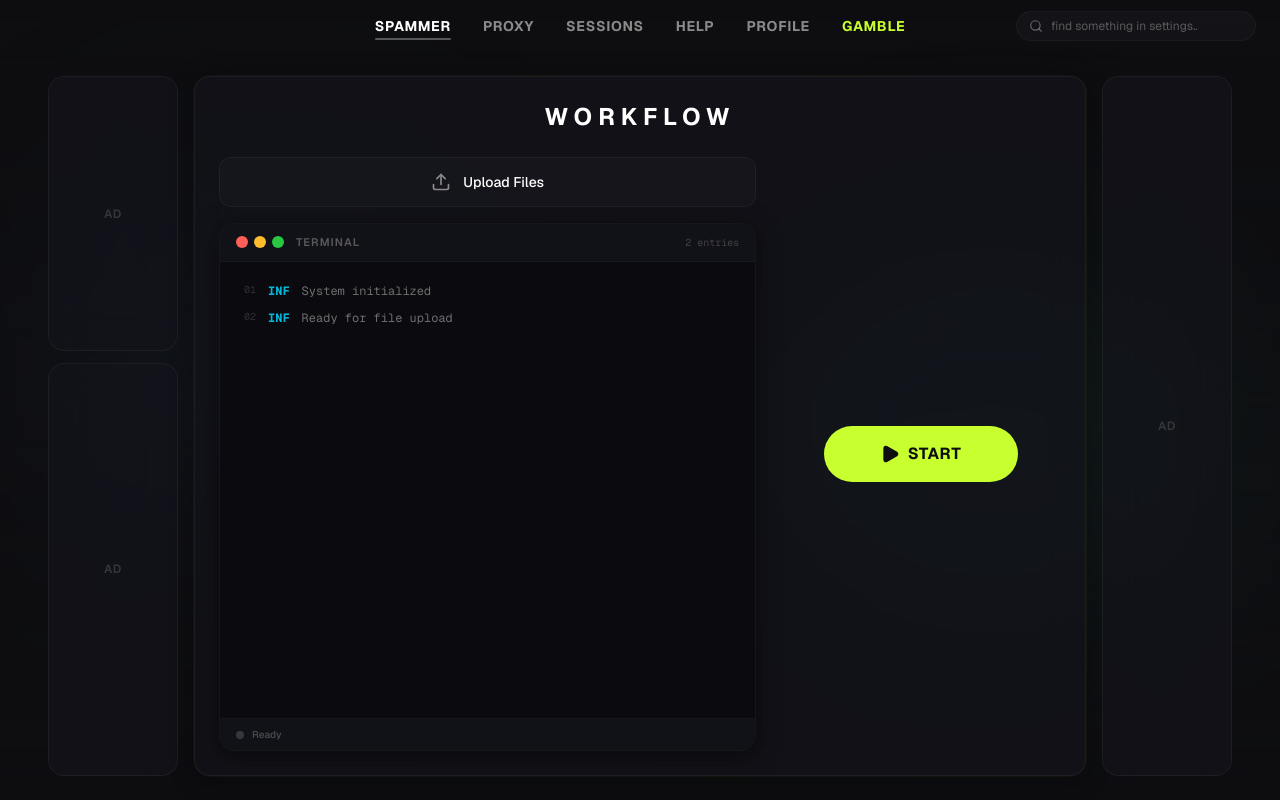
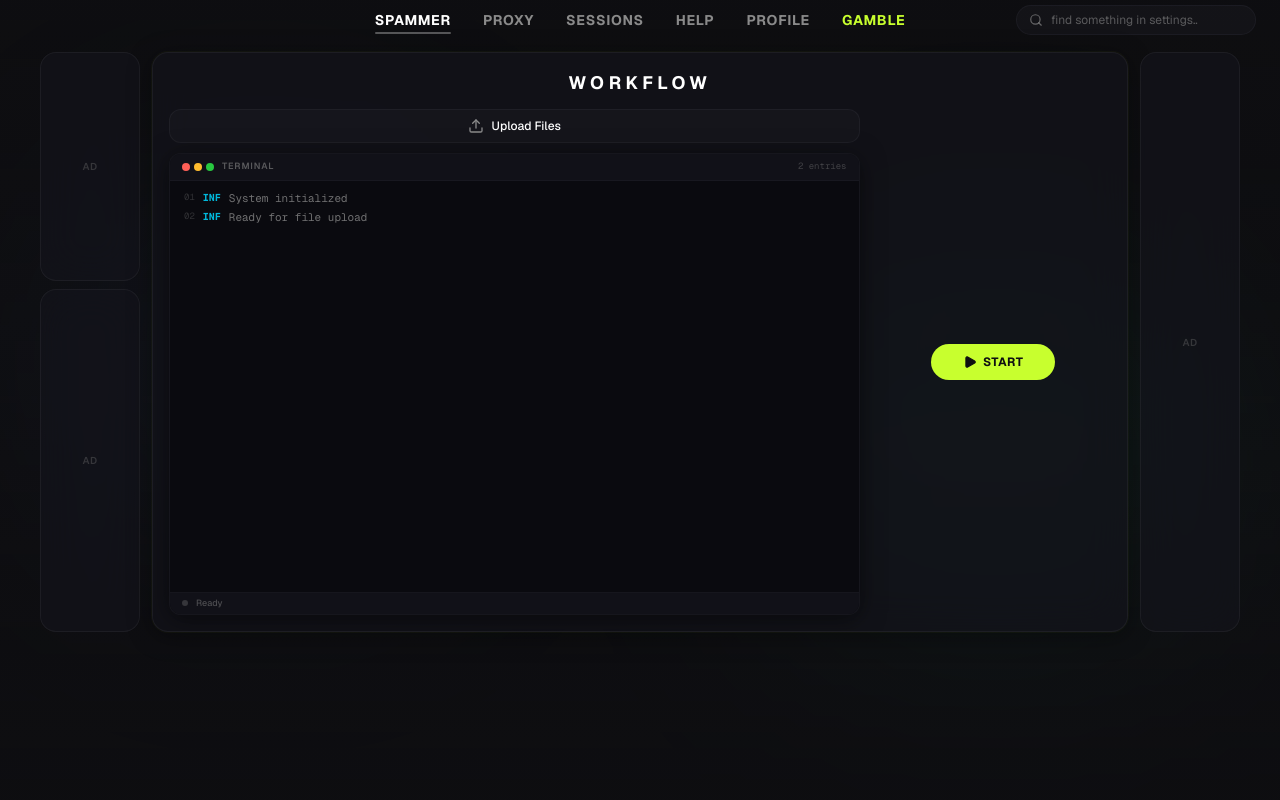
Before and after one commit to glitchual/fake, a Next.js app: page / in a window 1280 px wide. Built offline with nearby package versions, Linux system fonts and the light colour scheme.

Commit message:
fix: compact layout for 1280x720 desktop window
Reduce padding, width, and font sizes for improved desktop view

```diff
--- a/app/page.tsx
+++ b/app/page.tsx
@@ -53,14 +53,14 @@ export default function Home() {
   return (
     <AppLayout activeNav="SPAMMER">
       <div className="flex h-full w-full flex-col">
-        <div className="glass-panel panel-glow flex flex-1 flex-col p-6">
-          <h2 className="text-center text-2xl font-bold tracking-[0.25em] text-foreground">
+        <div className="glass-panel panel-glow flex flex-1 flex-col p-4">
+          <h2 className="text-center text-lg font-bold tracking-[0.25em] text-foreground">
             WORKFLOW
           </h2>
 
-          <div className="mt-6 flex flex-1 flex-col gap-6 lg:flex-row">
+          <div className="mt-3 flex flex-1 flex-col gap-4 lg:flex-row">
             {/* Left - Upload and Console */}
-            <div className="flex flex-1 flex-col gap-4">
+            <div className="flex flex-1 flex-col gap-2.5">
               {/* Upload Button */}
               <input
                 ref={fileInputRef}
@@ -71,42 +71,41 @@ export default function Home() {
               />
               <button
                 onClick={() => fileInputRef.current?.click()}
-                className="flex items-center justify-center gap-3 rounded-lg border border-border/50 bg-card/50 px-5 py-3.5 text-sm font-medium text-foreground transition-all hover:border-border hover:bg-card/70"
+                className="flex items-center justify-center gap-2 rounded-lg border border-border/50 bg-card/50 px-4 py-2 text-xs font-medium text-foreground transition-all hover:border-border hover:bg-card/70"
               >
-                <Upload className="h-5 w-5 text-muted-foreground" />
+                <Upload className="h-4 w-4 text-muted-foreground" />
                 Upload Files
                 {files.length > 0 && (
-                  <span className="rounded-full bg-primary/20 px-2 py-0.5 text-xs text-primary">
+                  <span className="rounded-full bg-primary/20 px-1.5 py-0.5 text-[10px] text-primary">
                     {files.length}
                   </span>
                 )}
               </button>
 
               {/* Log Console - Premium Terminal Style */}
-              <div className="console-container flex flex-1 flex-col overflow-hidden rounded-xl border border-border/40 bg-[#0a0a0f]">
+              <div className="console-container flex min-h-0 flex-1 flex-col overflow-hidden rounded-lg border border-border/40 bg-[#0a0a0f]">
                 {/* Console Header */}
-                <div className="flex items-center justify-between border-b border-border/30 bg-[#111118] px-4 py-2.5">
-                  <div className="flex items-center gap-3">
-                    <div className="flex items-center gap-1.5">
-                      <div className="h-3 w-3 rounded-full bg-[#ff5f57]" />
-                      <div className="h-3 w-3 rounded-full bg-[#febc2e]" />
-                      <div className="h-3 w-3 rounded-full bg-[#28c840]" />
+                <div className="flex shrink-0 items-center justify-between border-b border-border/30 bg-[#111118] px-3 py-1.5">
+                  <div className="flex items-center gap-2">
+                    <div className="flex items-center gap-1">
+                      <div className="h-2 w-2 rounded-full bg-[#ff5f57]" />
+                      <div className="h-2 w-2 rounded-full bg-[#febc2e]" />
+                      <div className="h-2 w-2 rounded-full bg-[#28c840]" />
                     </div>
-                    <span className="text-[11px] font-semibold uppercase tracking-widest text-muted-foreground/60">
+                    <span className="text-[9px] font-semibold uppercase tracking-widest text-muted-foreground/60">
                       Terminal
                     </span>
                   </div>
                   <div className="flex items-center gap-2">
-                    <span className="text-[10px] font-mono text-muted-foreground/40">
+                    <span className="text-[9px] font-mono text-muted-foreground/40">
                       {logs.length} entries
                     </span>
                   </div>
                 </div>
 
                 {/* Console Body */}
-                <div className="flex-1 overflow-y-auto p-4 font-mono text-[12px] leading-relaxed">
+                <div className="min-h-0 flex-1 overflow-y-auto p-2 font-mono text-[11px] leading-snug">
                   {logs.map((log, index) => {
-                    const timestamp = new Date().toLocaleTimeString('en-US', { hour12: false })
                     const isWarn = log.includes("[WARN]")
                     const isError = log.includes("[ERROR]")
                     const isSuccess = log.includes("success") || log.includes("started")
@@ -114,12 +113,12 @@ export default function Home() {
                     return (
                       <div
                         key={index}
-                        className="group flex items-start gap-3 rounded px-2 py-1 transition-colors hover:bg-white/[0.02]"
+                        className="group flex items-start gap-2 rounded px-1.5 py-0.5 transition-colors hover:bg-white/[0.02]"
                       >
-                        <span className="shrink-0 text-[10px] text-muted-foreground/30 tabular-nums">
+                        <span className="shrink-0 text-[9px] text-muted-foreground/30 tabular-nums">
                           {String(index + 1).padStart(2, '0')}
                         </span>
-                        <span className={`shrink-0 font-bold ${
+                        <span className={`shrink-0 text-[10px] font-bold ${
                           isError ? "text-red-500" : isWarn ? "text-amber-500" : isSuccess ? "text-emerald-500" : "text-cyan-500"
                         }`}>
                           {isError ? "ERR" : isWarn ? "WRN" : isSuccess ? "OK " : "INF"}
@@ -136,9 +135,9 @@ export default function Home() {
                 </div>
 
                 {/* Console Footer */}
-                <div className="flex items-center gap-2 border-t border-border/20 bg-[#111118] px-4 py-2">
-                  <div className={`h-2 w-2 rounded-full ${isRunning ? 'animate-pulse bg-emerald-500' : 'bg-muted-foreground/30'}`} />
-                  <span className="text-[10px] font-medium text-muted-foreground/50">
+                <div className="flex shrink-0 items-center gap-2 border-t border-border/20 bg-[#111118] px-3 py-1">
+                  <div className={`h-1.5 w-1.5 rounded-full ${isRunning ? 'animate-pulse bg-emerald-500' : 'bg-muted-foreground/30'}`} />
+                  <span className="text-[9px] font-medium text-muted-foreground/50">
                     {isRunning ? 'Process running...' : 'Ready'}
                   </span>
                 </div>
@@ -146,29 +145,29 @@ export default function Home() {
             </div>
 
             {/* Right - Start/Stop Button */}
-            <div className="flex flex-col items-center justify-center lg:w-1/3">
+            <div className="flex flex-col items-center justify-center lg:w-1/4">
               {isRunning ? (
                 <button
                   onClick={handleStop}
-                  className="flex items-center justify-center gap-2 rounded-full border border-red-900/50 bg-red-950/80 px-14 py-4 text-base font-bold tracking-wider text-red-400 transition-all hover:bg-red-900/60"
+                  className="flex items-center justify-center gap-1.5 rounded-full border border-red-900/50 bg-red-950/80 px-8 py-2.5 text-xs font-bold tracking-wider text-red-400 transition-all hover:bg-red-900/60"
                 >
-                  <Square className="h-5 w-5 fill-current" />
+                  <Square className="h-3.5 w-3.5 fill-current" />
                   STOP
                 </button>
               ) : (
                 <button
                   onClick={handleStart}
-                  className="flex items-center justify-center gap-2 rounded-full bg-primary px-14 py-4 text-base font-bold tracking-wider text-primary-foreground transition-all hover:brightness-110"
+                  className="flex items-center justify-center gap-1.5 rounded-full bg-primary px-8 py-2.5 text-xs font-bold tracking-wider text-primary-foreground transition-all hover:brightness-110"
                 >
-                  <Play className="h-5 w-5 fill-current" />
+                  <Play className="h-3.5 w-3.5 fill-current" />
                   START
                 </button>
               )}
 
               {isRunning && (
-                <div className="mt-4 flex items-center gap-2">
-                  <div className="h-2 w-2 animate-pulse rounded-full bg-primary" />
-                  <span className="text-xs text-muted-foreground">Running...</span>
+                <div className="mt-2 flex items-center gap-1.5">
+                  <div className="h-1.5 w-1.5 animate-pulse rounded-full bg-primary" />
+                  <span className="text-[10px] text-muted-foreground">Running...</span>
                 </div>
               )}
             </div>
--- a/components/app-layout.tsx
+++ b/components/app-layout.tsx
@@ -28,7 +28,7 @@ export function AppLayout({ children, activeNav }: AppLayoutProps) {
       </div>
 
       {/* Header - Compact */}
-      <header className="relative z-10 flex items-center justify-center gap-8 px-6 py-4">
+      <header className="relative z-10 flex items-center justify-center gap-8 px-6 py-2.5">
         <nav className="flex items-center gap-8">
           {navItems.map((item) => (
             <Link
@@ -63,15 +63,15 @@ export function AppLayout({ children, activeNav }: AppLayoutProps) {
       </header>
 
       {/* Content Area - with proper margins and spacing */}
-      <div className="relative z-10 flex flex-1 justify-center px-8 py-6 lg:px-12">
-        <div className="flex w-full max-w-[1400px] gap-4">
+      <div className="relative z-10 flex flex-1 justify-center px-6 py-3 lg:px-10">
+        <div className="flex h-full max-h-[580px] w-full max-w-[1200px] gap-3">
           {/* Left AD panels - Top 40%, Bottom 60% */}
-          <aside className="hidden w-[130px] shrink-0 flex-col gap-3 lg:flex">
+          <aside className="hidden w-[100px] shrink-0 flex-col gap-2 lg:flex">
             <div className="glass-panel flex h-[40%] items-center justify-center">
-              <span className="text-xs font-semibold tracking-wider text-muted-foreground/30">AD</span>
+              <span className="text-[10px] font-semibold tracking-wider text-muted-foreground/30">AD</span>
             </div>
             <div className="glass-panel flex h-[60%] items-center justify-center">
-              <span className="text-xs font-semibold tracking-wider text-muted-foreground/30">AD</span>
+              <span className="text-[10px] font-semibold tracking-wider text-muted-foreground/30">AD</span>
             </div>
           </aside>
 
@@ -81,9 +81,9 @@ export function AppLayout({ children, activeNav }: AppLayoutProps) {
           </main>
 
           {/* Right AD panel - Full height */}
-          <aside className="hidden w-[130px] shrink-0 lg:flex">
+          <aside className="hidden w-[100px] shrink-0 lg:flex">
             <div className="glass-panel flex h-full w-full items-center justify-center">
-              <span className="text-xs font-semibold tracking-wider text-muted-foreground/30">AD</span>
+              <span className="text-[10px] font-semibold tracking-wider text-muted-foreground/30">AD</span>
             </div>
           </aside>
         </div>
```
